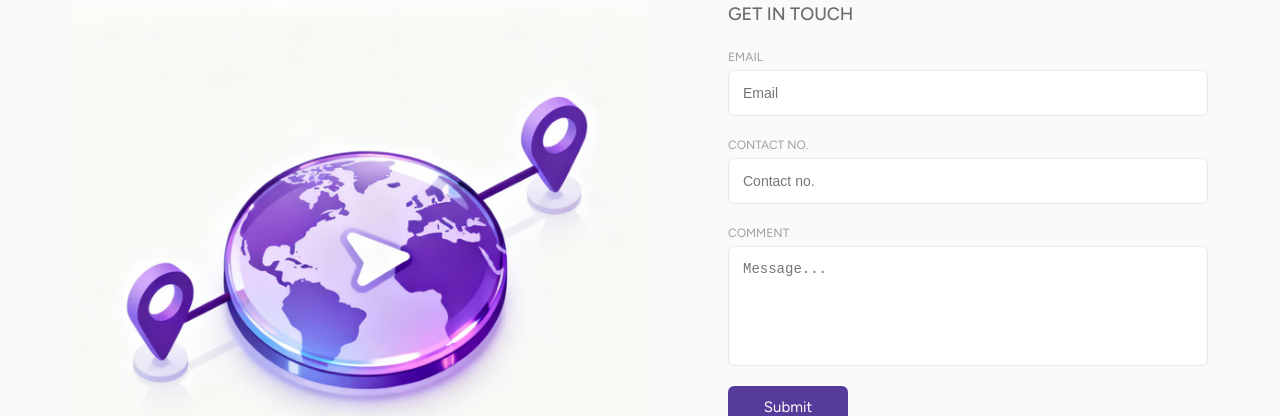
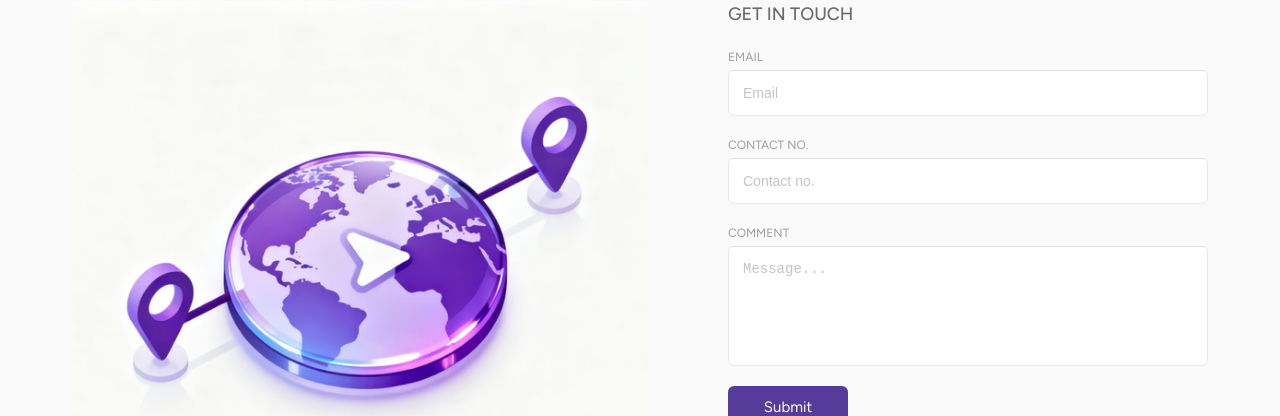
Before and after one commit to rakeshrana456/Falke_Handel, a Next.js app: page /ui/Contact in a window 1280 px wide. Shown: the part 311-727 px from the top of the page. Built offline with nearby package versions, Linux system fonts and the light colour scheme.

Commit message:
style: Add placeholder color for input and textarea fields.

```diff
--- a/app/ui/Contact/styles.module.css
+++ b/app/ui/Contact/styles.module.css
@@ -62,6 +62,11 @@
   color:#3d3f43;
 }
 
+.input::placeholder,
+.textarea::placeholder {
+  color: #c4c4c4;
+}
+
 .textarea {
   height: 120px;
   resize: none;
```
